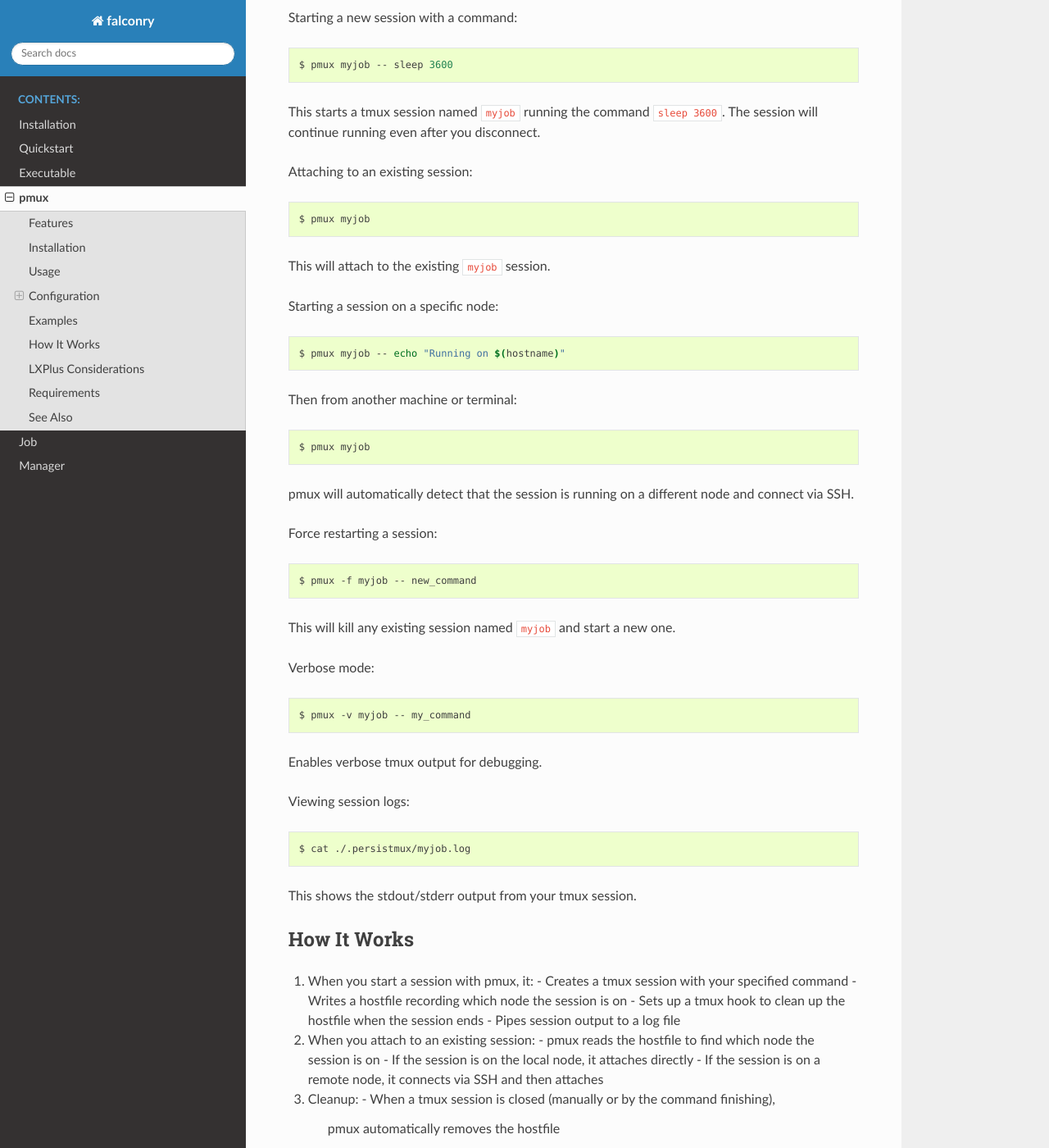
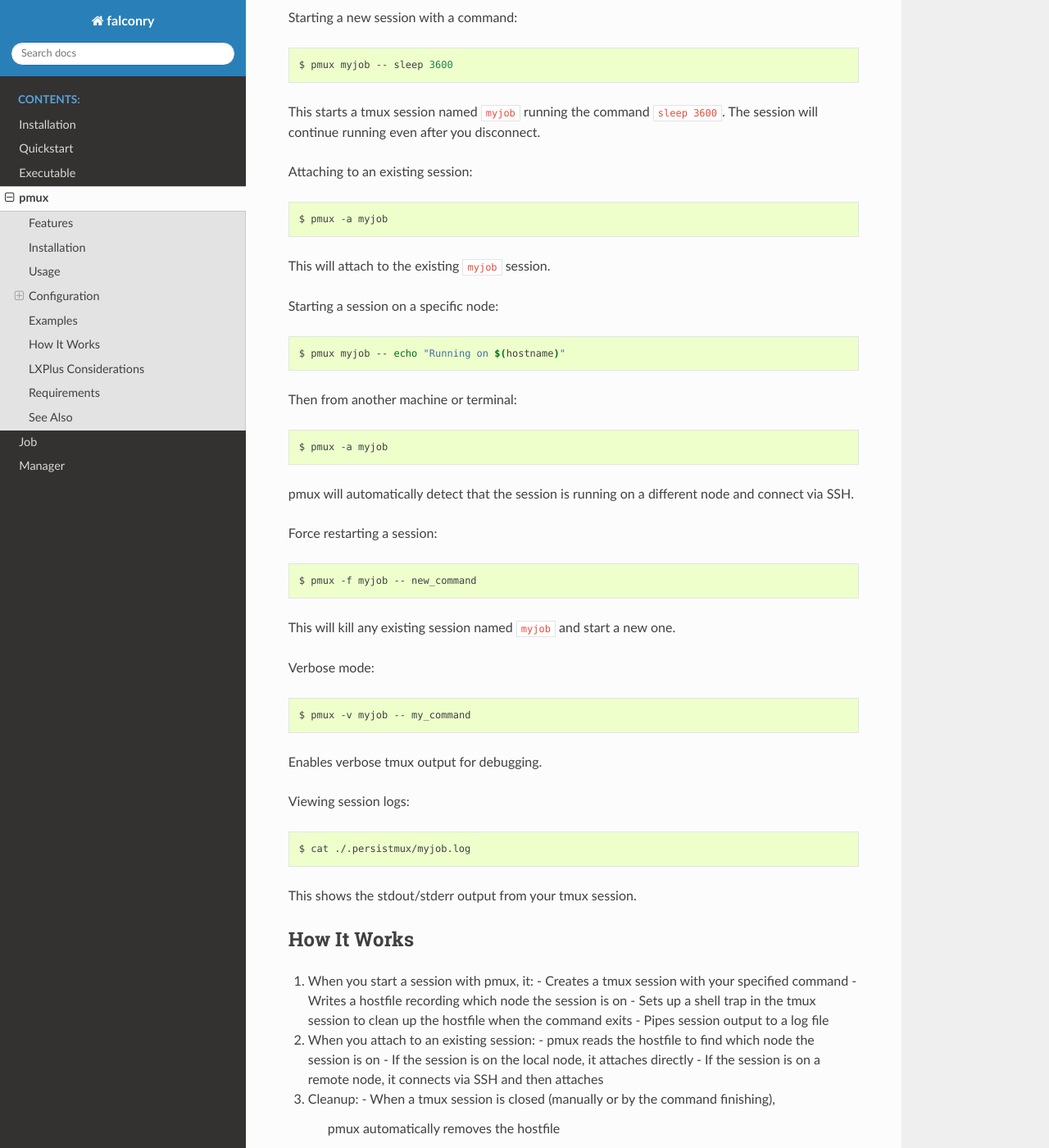
Before and after one commit to fnechans/falconry, a Sphinx documentation site: the page built from docs/usage/pmux.rst, in a window 1280 px wide and 1400 px high, scrolled down 1474 px. Shown: the whole window at 82% size. Built offline with Sphinx 7.4.7 and the Read the Docs theme 3.1.0, drawn with Linux system fonts in a browser that asks for light colours.

Commit message:
Apply suggestions from code review
Co-authored-by: Copilot Autofix powered by AI <175728472+Copilot@users.noreply.github.com>

```diff
--- a/docs/usage/pmux.rst
+++ b/docs/usage/pmux.rst
@@ -82,7 +82,7 @@ Attaching to an existing session:
 
 .. code-block:: bash
 
-    $ pmux myjob
+    $ pmux -a myjob
 
 This will attach to the existing ``myjob`` session.
 
@@ -96,7 +96,7 @@ Then from another machine or terminal:
 
 .. code-block:: bash
 
-    $ pmux myjob
+    $ pmux -a myjob
 
 pmux will automatically detect that the session is running on a different node
 and connect via SSH.
@@ -131,9 +131,8 @@ How It Works
 1. When you start a session with pmux, it:
    - Creates a tmux session with your specified command
    - Writes a hostfile recording which node the session is on
-   - Sets up a tmux hook to clean up the hostfile when the session ends
+   - Sets up a shell trap in the tmux session to clean up the hostfile when the command exits
    - Pipes session output to a log file
-
 2. When you attach to an existing session:
    - pmux reads the hostfile to find which node the session is on
    - If the session is on the local node, it attaches directly
```
Also changed, not shown: 2 other files.
